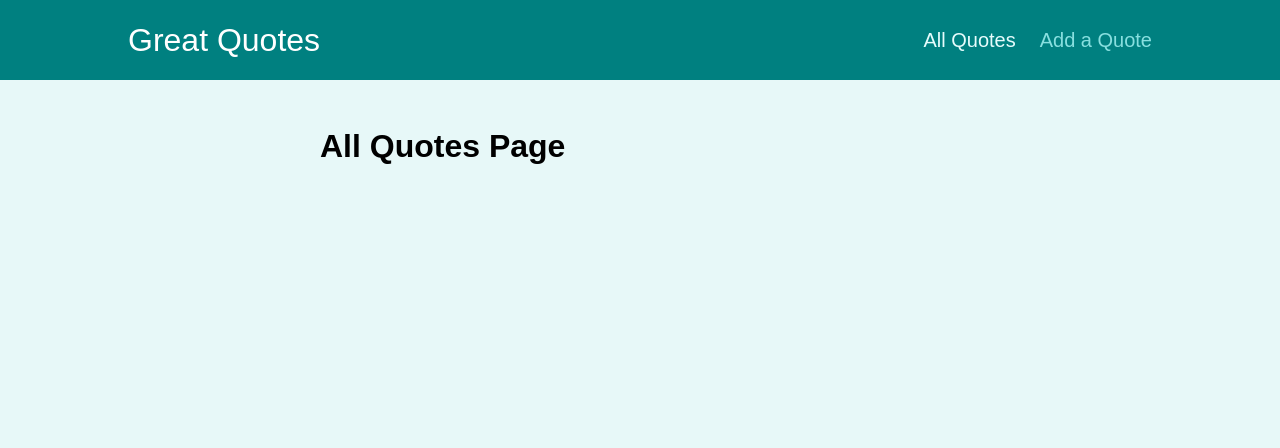
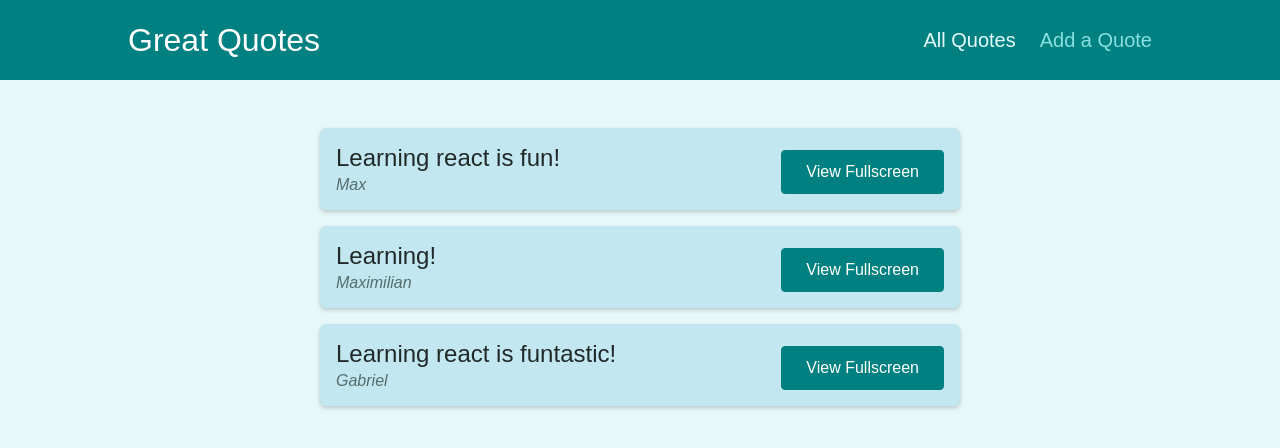
Before and after one commit to piresp/react_cp.uol, a React (Create React App) app in the folder react_VII/section_20/: page /quotes in a window 1280 px wide. Shown: the top 448 px of the page. Built offline with nearby package versions, Linux system fonts and the light colour scheme.

Commit message:
dummy_data

```diff
--- a/react_VII/section_20/src/pages/AllQuotes.jsx
+++ b/react_VII/section_20/src/pages/AllQuotes.jsx
@@ -1,5 +1,13 @@
+import QuoteList from '../components/quotes/QuoteList'
+
+const DUMMY_QUOTES = [
+  { id: 'q1', author: 'Max', text: 'Learning react is fun!'},
+  { id: 'q2', author: 'Maximilian', text: 'Learning!'},
+  { id: 'q3', author: 'Gabriel', text: 'Learning react is funtastic!'}
+]
+
 const AllQuotes = () => {
-  return <h1>All Quotes Page</h1>
+  return <QuoteList quotes={DUMMY_QUOTES} />
 }
 
 export default AllQuotes
```
